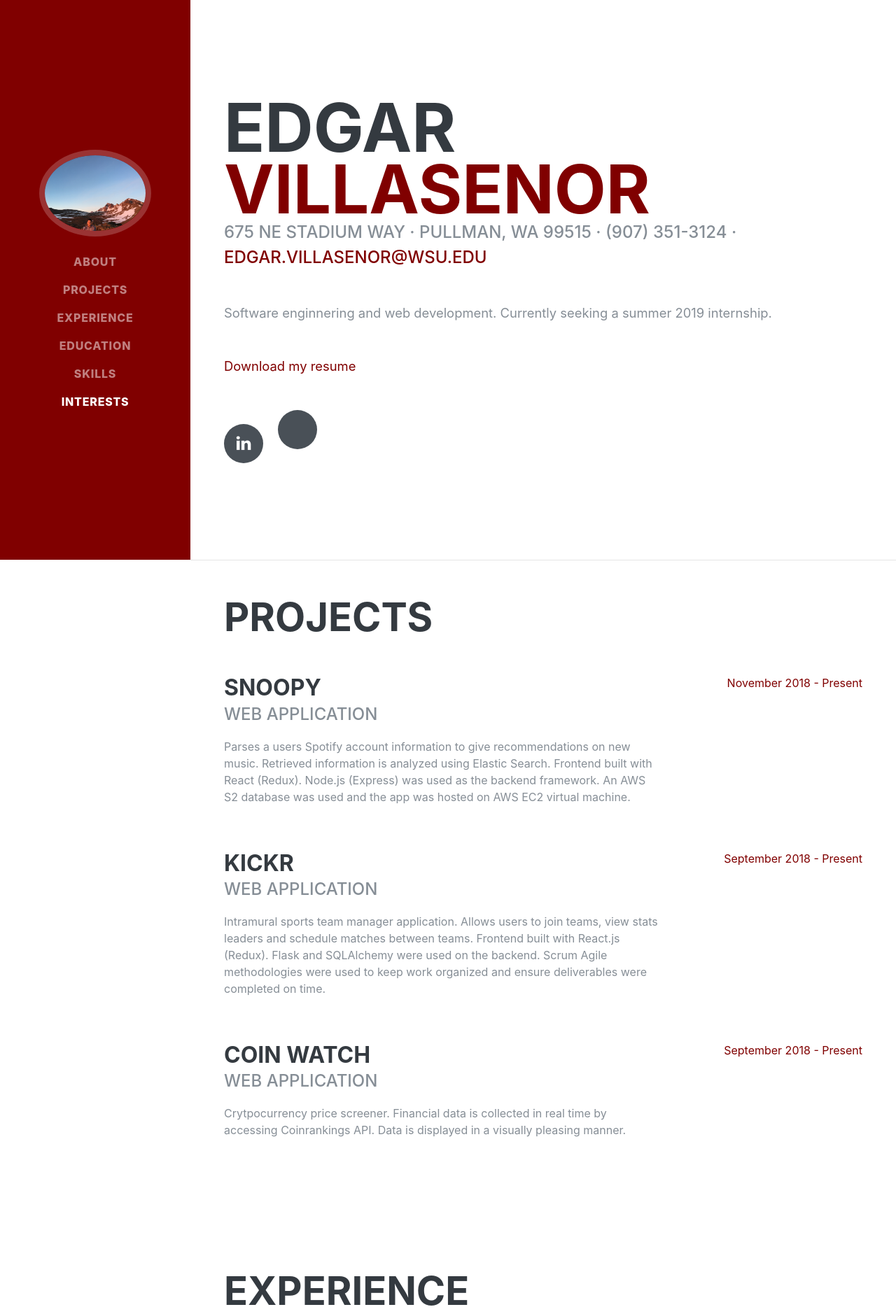
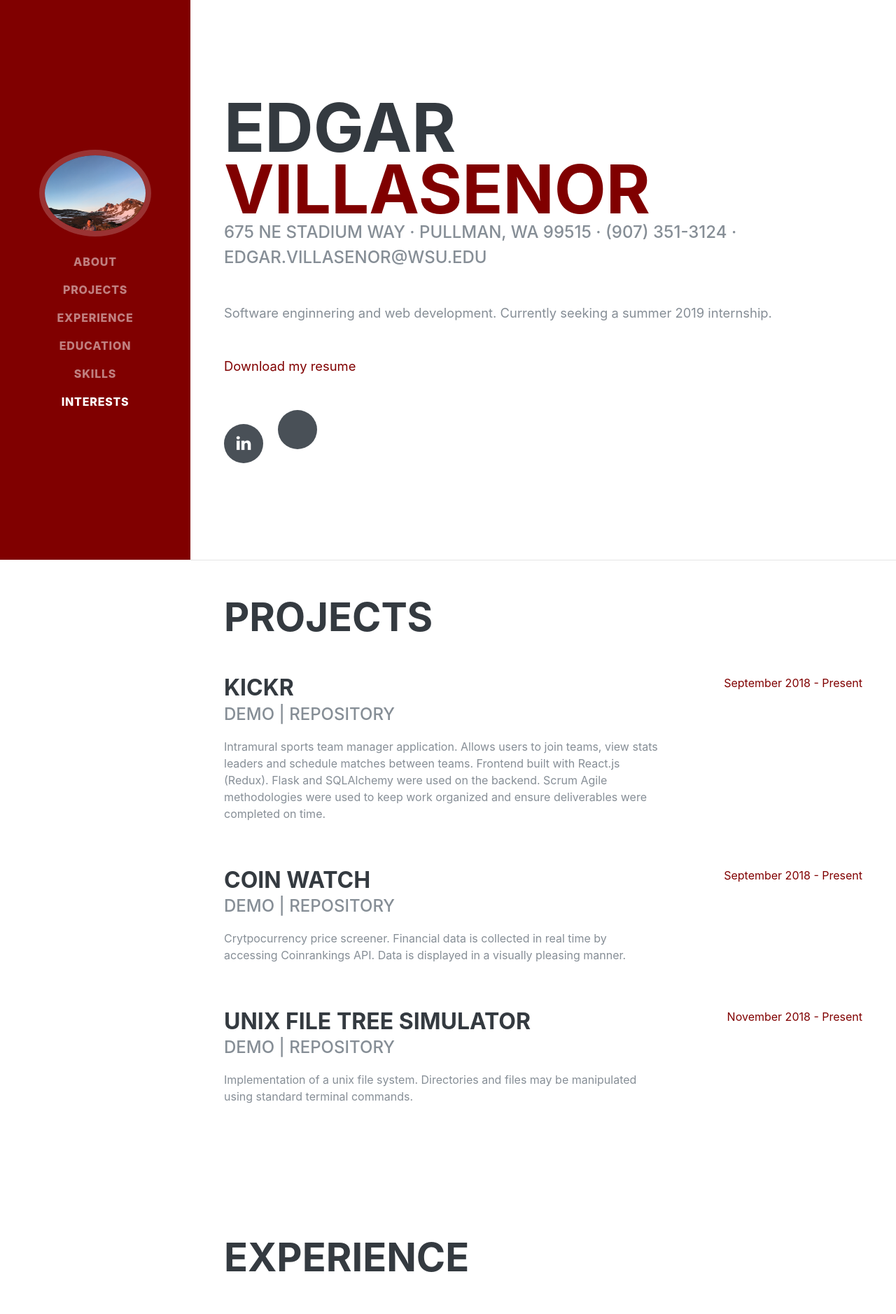
Before and after one commit to EdgarVi/EdgarVi.github.io, a PHP site: page / in a window 1280 px wide. Shown: the top 1878 px of the page at 70% size. Run offline with PHP 8.4, Linux system fonts and the light colour scheme; some libraries are stand-ins or nearby versions; some web fonts are replaced.

Commit message:
Added project links

```diff
--- a/css/resume.css
+++ b/css/resume.css
@@ -72,7 +72,7 @@ p.lead {
 }
 
 .social-icons a:hover {
-  background-color: #fff;
+  background-color: #800000;
 }
 
 .dev-icons {
@@ -193,3 +193,7 @@ a {
 a:hover, a:focus, a:active {
   color: #A00000;
 }
+
+.subheading a{
+  color: #868e96;
+}
--- a/index.html
+++ b/index.html
@@ -19,7 +19,7 @@
     <link href="vendor/fontawesome-free/css/all.min.css" rel="stylesheet">
 
     <!-- Custom styles for this template -->
-    <link href="css/resume.min.css" rel="stylesheet">
+    <link href="css/resume.css" rel="stylesheet">
 
     <!-- Icons from Font Awesome -->
     <link rel="stylesheet" href="https://stackpath.bootstrapcdn.com/font-awesome/4.7.0/css/font-awesome.min.css">
@@ -94,22 +94,8 @@
 
           <div class="resume-item d-flex flex-column flex-md-row mb-5">
             <div class="resume-content mr-auto">
-              <h3 class="mb-0">Snoopy</h3>
-              <div class="subheading mb-3">Web Application</div>
-              <p>Parses a users Spotify account information to give recommendations on new music.
-                Retrieved information is analyzed using Elastic Search. Frontend built with
-                    React (Redux). Node.js (Express) was used as the backend framework. An AWS S2
-                    database was used and the app was hosted on AWS EC2 virtual machine.</p>
-            </div>
-            <div class="resume-date text-md-right">
-              <span class="text-primary">November 2018 - Present</span>
-            </div>
-          </div>
-
-          <div class="resume-item d-flex flex-column flex-md-row mb-5">
-            <div class="resume-content mr-auto">
               <h3 class="mb-0">Kickr</h3>
-              <div class="subheading mb-3">Web Application</div>
+              <div class="subheading mb-3"><a href="https://edgar-coin-watch.herokuapp.com/" target="blank">Demo</a> | <a href="https://github.com/EdgarVi/coin-watch" target="blank">Repository</a></div>
                 <p>Intramural sports team manager application. Allows users to join teams, view stats
                   leaders and schedule matches between teams. Frontend built with React.js (Redux). Flask
                   and SQLAlchemy were used on the backend. Scrum Agile methodologies were used to keep work
@@ -123,7 +109,7 @@
           <div class="resume-item d-flex flex-column flex-md-row mb-5">
             <div class="resume-content mr-auto">
               <h3 class="mb-0">Coin Watch</h3>
-              <div class="subheading mb-3">Web Application</div>
+              <div class="subheading mb-3"><a href="https://edgar-coin-watch.herokuapp.com/" target="blank">Demo</a> | <a href="https://github.com/EdgarVi/coin-watch" target="blank">Repository</a></div>
               <p>Crytpocurrency price screener. Financial data is collected in real time
                 by accessing Coinrankings API. Data is displayed in a visually pleasing manner.</p>
               </div>
@@ -132,7 +118,18 @@
             </div>
           </div>
 
+          <div class="resume-item d-flex flex-column flex-md-row mb-5">
+            <div class="resume-content mr-auto">
+              <h3 class="mb-0">Unix File Tree Simulator</h3>
+              <div class="subheading mb-3"><a href="https://edgar-coin-watch.herokuapp.com/" target="blank">Demo</a> | <a href="https://github.com/EdgarVi/coin-watch" target="blank">Repository</a></div>
+              <p>Implementation of a unix file system. Directories and files may be manipulated using standard terminal commands.</p>
+            </div>
+            <div class="resume-date text-md-right">
+              <span class="text-primary">November 2018 - Present</span>
+            </div>
+          </div>
       </section>
+
 
 
       <section class="resume-section p-3 p-lg-5 d-flex flex-column" id="experience">
```
